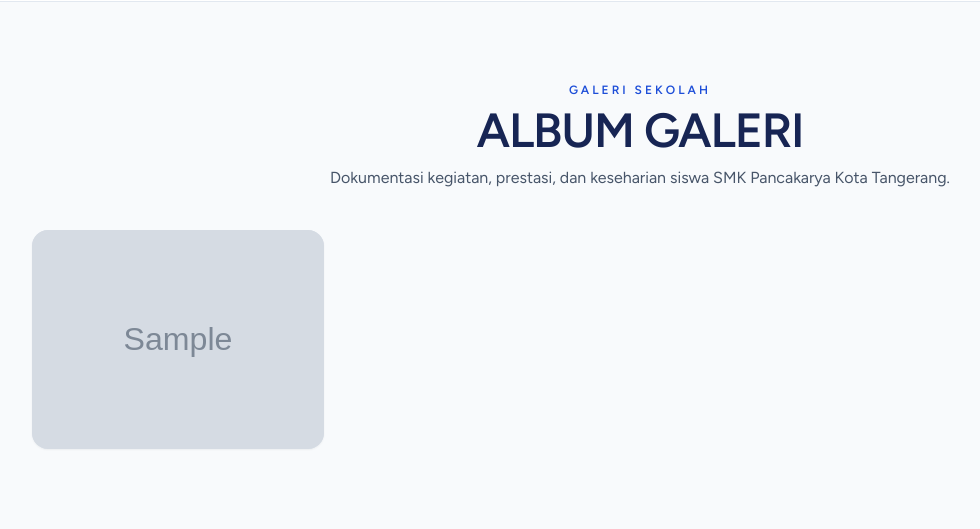
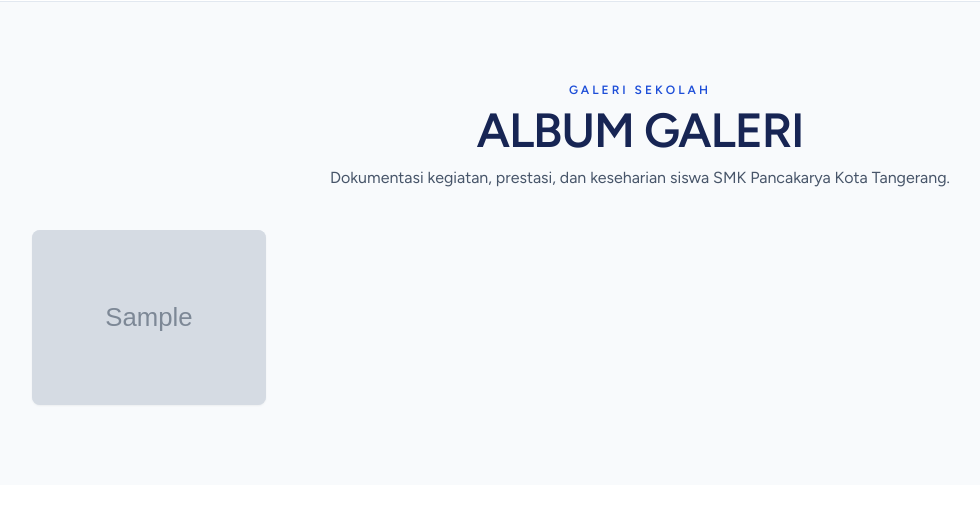
Before and after one commit to Masmas99/smkpancakarya, a Laravel app: page / in a window 1280 px wide. Shown: the part 2453-2982 px from the top of the page, without its empty margins (0-980 px from the left). After the commit the page ends 2859 px from the top, so only its background shows below. Run offline with Laravel 12, Linux system fonts and the light colour scheme; tables that the repository leaves empty hold one stand-in row (values such as "Sample post"); grey boxes marked "Sample" are stand-in pictures; style sheets or scripts are compiled from the project's sources; some libraries are stand-ins or nearby versions.

Commit message:
style: perkecil dan rapikan grid foto album galeri

```diff
--- a/resources/views/pages/landing/index.blade.php
+++ b/resources/views/pages/landing/index.blade.php
@@ -231,19 +231,19 @@
                         </p>
                     </div>
                 @else
-                    <div class="mt-10 columns-2 gap-4 sm:columns-3 lg:columns-4">
+                    <div class="mt-10 columns-2 gap-2 sm:columns-3 sm:gap-3 lg:columns-4 xl:columns-5">
                         @foreach ($galleryPhotos as $photo)
-                            <figure class="group relative mb-4 break-inside-avoid overflow-hidden rounded-2xl bg-slate-200 shadow-sm">
+                            <figure class="group relative mb-2 break-inside-avoid overflow-hidden rounded-lg bg-slate-200 shadow-sm sm:mb-3">
                                 <img
                                     src="{{ $photo->imageUrl() }}"
                                     alt="{{ $photo->title ?: __('site.gallery.photo_alt') }}"
-                                    class="block h-auto w-full object-cover transition duration-500 ease-out group-hover:scale-[1.03]"
+                                    class="block aspect-[4/3] w-full object-cover transition duration-500 ease-out group-hover:scale-[1.03]"
                                     loading="lazy"
                                     decoding="async"
                                 >
 
                                 @if (filled($photo->title))
-                                    <figcaption class="pointer-events-none absolute inset-x-0 bottom-0 bg-gradient-to-t from-slate-950/85 via-slate-950/35 to-transparent p-4 pt-12 text-sm font-semibold leading-snug text-white opacity-100 sm:opacity-0 sm:transition sm:duration-300 sm:group-hover:opacity-100">
+                                    <figcaption class="pointer-events-none absolute inset-x-0 bottom-0 bg-gradient-to-t from-slate-950/85 via-slate-950/35 to-transparent p-2.5 pt-8 text-xs font-semibold leading-snug text-white opacity-100 sm:opacity-0 sm:transition sm:duration-300 sm:group-hover:opacity-100">
                                         {{ $photo->title }}
                                     </figcaption>
                                 @endif
```
